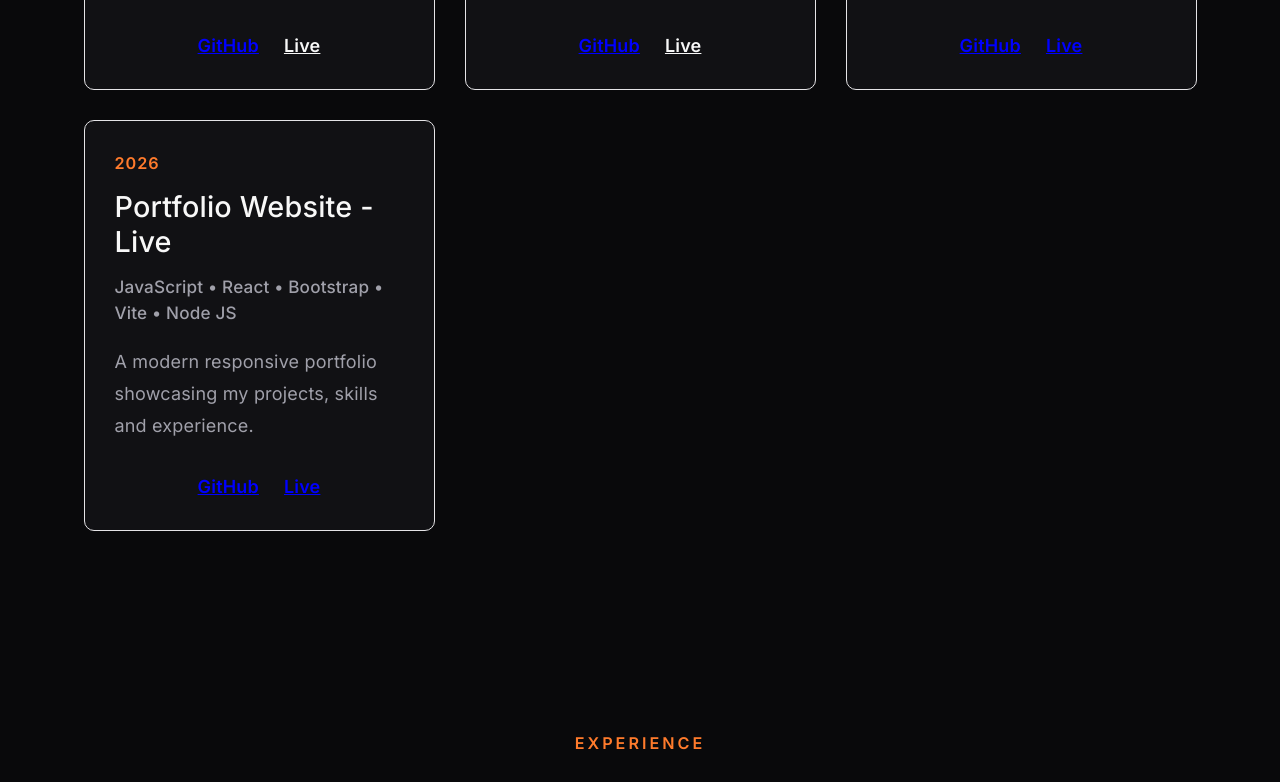
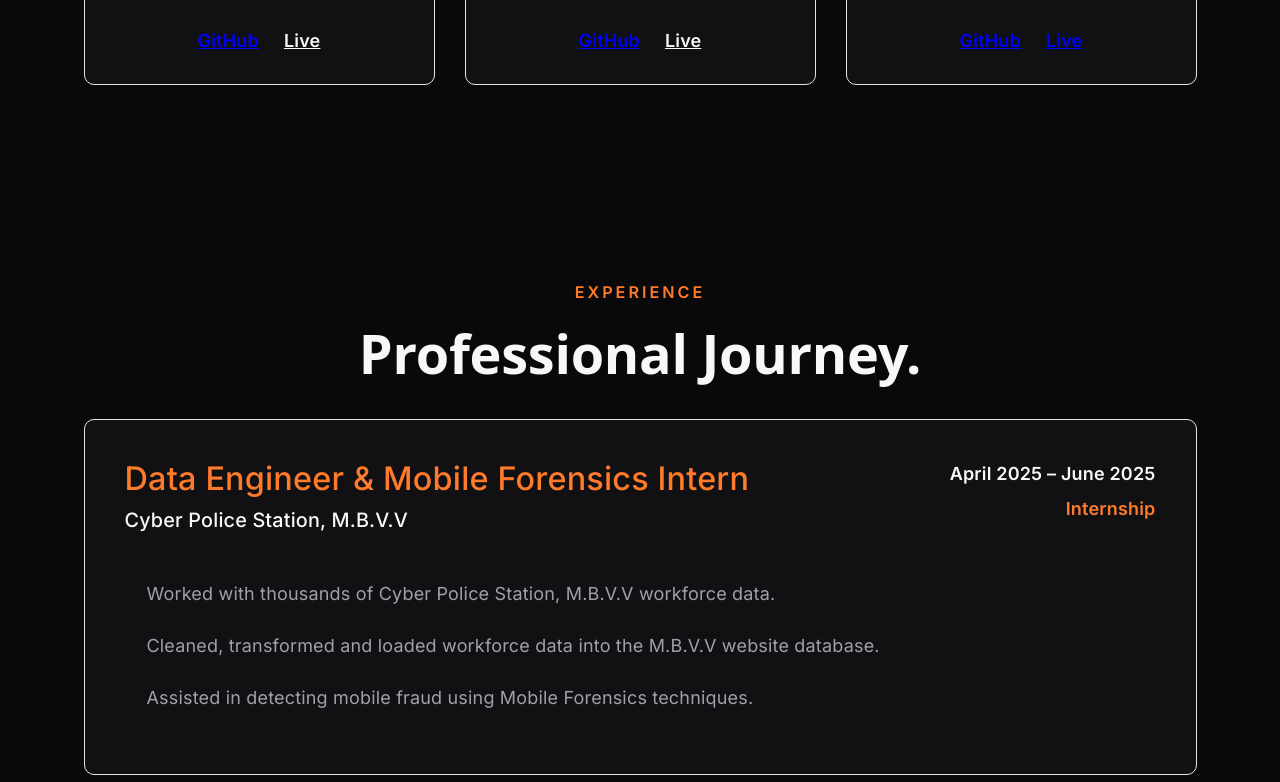
Before and after one commit to UmairAnsari17/portfolio26, a React (Vite) app: page / in a window 1280 px wide. Shown: the part 1440-2222 px from the top of the page. Built offline with nearby package versions, Linux system fonts and the light colour scheme.

Commit message:
fix: update projects

```diff
--- a/src/data/projects.js
+++ b/src/data/projects.js
@@ -33,16 +33,6 @@ const projects = [
   },
 
 
-  {
-    id: 4,
-    title: "Portfolio Website - Live",
-    year: "2026",
-    tech: "JavaScript • React • Bootstrap • Vite • Node JS",
-    description:
-      "A modern responsive portfolio showcasing my projects, skills and experience.",
-    github: "https://github.com/UmairAnsari17/portfolio26",
-    live: "https://umairansari.vercel.app",
-  },
 ];
 
 export default projects;
--- a/src/styles/variables.css
+++ b/src/styles/variables.css
@@ -20,7 +20,7 @@
 
     /* SPACING */
 
-    --section-padding: 80px 0;
+    --section-padding: 75px 0;
     --container-width:1250px;
 
     /* BORDER */
```
